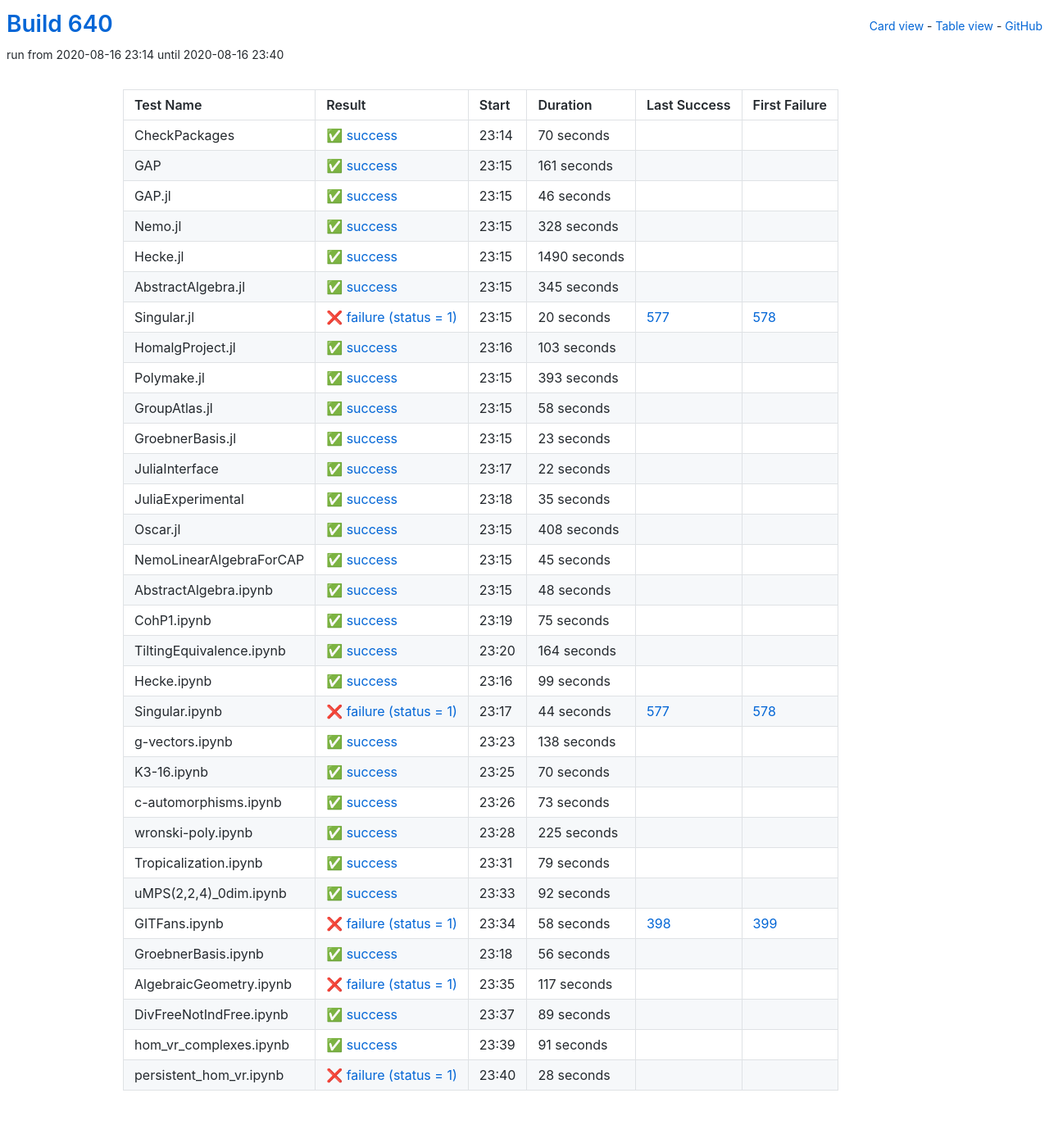
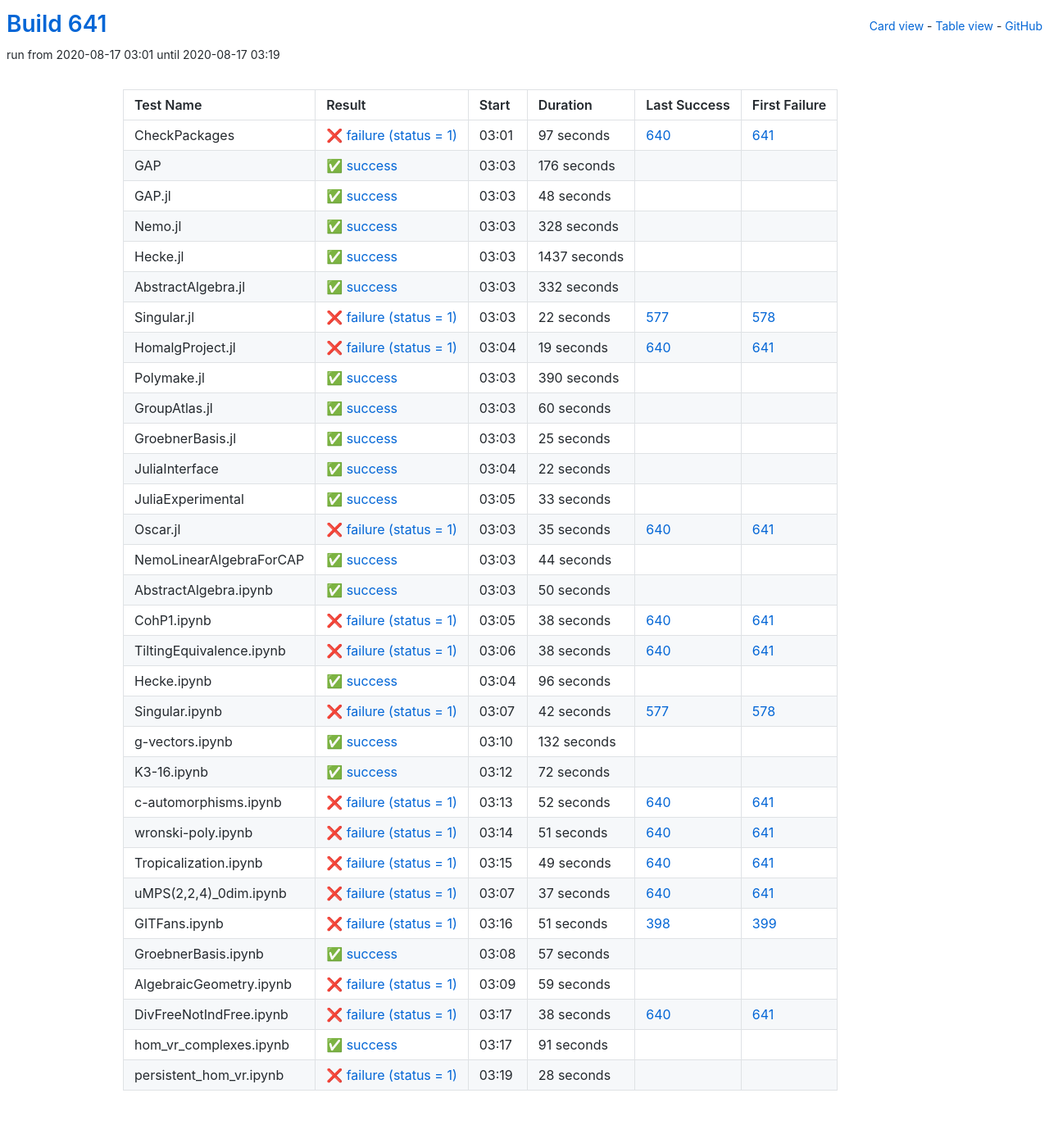
Before and after one commit to oscar-system/oscar-ci-status-stable, a Jekyll site: the page built from table.html, in a window 1280 px wide. Shown: the whole page at 82% size. Built offline with Jekyll 4.4.1, drawn with Linux system fonts in a browser that asks for light colours.

Commit message:
Build #641

```diff
--- a/_data/ci.yml
+++ b/_data/ci.yml
@@ -1,6 +1,6 @@
 ---
-build: 640
-build_url: https://oscarci.mathematik.uni-kl.de/job/oscar-stable/640/
+build: 641
+build_url: https://oscarci.mathematik.uni-kl.de/job/oscar-stable/641/
 job: oscar-stable
 organization: oscar-system
 repo: oscar-ci-status-stable
@@ -8,44 +8,44 @@ repourl: https://github.com/oscar-system/oscar-ci-status-stable
 tests:
 - name: CheckPackages
   id: checkpackages
-  log: https://oscarci.mathematik.uni-kl.de/job/oscar-stable/640/artifact/logs/build-640/CheckPackages.log
-  start: 2020-08-16 23:14
+  log: https://oscarci.mathematik.uni-kl.de/job/oscar-stable/641/artifact/logs/build-641/CheckPackages.log
+  start: 2020-08-17 03:01
+  success: false
+  exitcode: 1
+  status: failure
+  duration: 97
+  last_success: 640
+  last_success_url: https://oscarci.mathematik.uni-kl.de/job/oscar-stable/640/
+  first_failure: 641
+  first_failure_url: https://oscarci.mathematik.uni-kl.de/job/oscar-stable/641/
+- name: GAP
+  id: gap
+  log: https://oscarci.mathematik.uni-kl.de/job/oscar-stable/641/artifact/logs/build-641/GAP.log
+  start: 2020-08-17 03:03
   success: true
   exitcode: 0
   status: success
-  duration: 70
-  last_success: false
-  last_success_url:
-  first_failure: false
-  first_failure_url:
-- name: GAP
-  id: gap
-  log: https://oscarci.mathematik.uni-kl.de/job/oscar-stable/640/artifact/logs/build-640/GAP.log
-  start: 2020-08-16 23:15
-  success: true
-  exitcode: 0
-  status: success
-  duration: 161
+  duration: 176
   last_success: false
   last_success_url:
   first_failure: false
   first_failure_url:
 - name: GAP.jl
   id: gap-jl
-  log: https://oscarci.mathematik.uni-kl.de/job/oscar-stable/640/artifact/logs/build-640/GAP.jl.log
-  start: 2020-08-16 23:15
+  log: https://oscarci.mathematik.uni-kl.de/job/oscar-stable/641/artifact/logs/build-641/GAP.jl.log
+  start: 2020-08-17 03:03
   success: true
   exitcode: 0
   status: success
-  duration: 46
+  duration: 48
   last_success: false
   last_success_url:
   first_failure: false
   first_failure_url:
 - name: Nemo.jl
   id: nemo-jl
-  log: https://oscarci.mathematik.uni-kl.de/job/oscar-stable/640/artifact/logs/build-640/Nemo.jl.log
-  start: 2020-08-16 23:15
+  log: https://oscarci.mathematik.uni-kl.de/job/oscar-stable/641/artifact/logs/build-641/Nemo.jl.log
+  start: 2020-08-17 03:03
   success: true
   exitcode: 0
   status: success
@@ -56,92 +56,92 @@ tests:
   first_failure_url:
 - name: Hecke.jl
   id: hecke-jl
-  log: https://oscarci.mathematik.uni-kl.de/job/oscar-stable/640/artifact/logs/build-640/Hecke.jl.log
-  start: 2020-08-16 23:15
+  log: https://oscarci.mathematik.uni-kl.de/job/oscar-stable/641/artifact/logs/build-641/Hecke.jl.log
+  start: 2020-08-17 03:03
   success: true
   exitcode: 0
   status: success
-  duration: 1490
+  duration: 1437
   last_success: false
   last_success_url:
   first_failure: false
   first_failure_url:
 - name: AbstractAlgebra.jl
   id: abstractalgebra-jl
-  log: https://oscarci.mathematik.uni-kl.de/job/oscar-stable/640/artifact/logs/build-640/AbstractAlgebra.jl.log
-  start: 2020-08-16 23:15
+  log: https://oscarci.mathematik.uni-kl.de/job/oscar-stable/641/artifact/logs/build-641/AbstractAlgebra.jl.log
+  start: 2020-08-17 03:03
   success: true
   exitcode: 0
   status: success
-  duration: 345
+  duration: 332
   last_success: false
   last_success_url:
   first_failure: false
   first_failure_url:
 - name: Singular.jl
   id: singular-jl
-  log: https://oscarci.mathematik.uni-kl.de/job/oscar-stable/640/artifact/logs/build-640/Singular.jl.log
-  start: 2020-08-16 23:15
+  log: https://oscarci.mathematik.uni-kl.de/job/oscar-stable/641/artifact/logs/build-641/Singular.jl.log
+  start: 2020-08-17 03:03
   success: false
   exitcode: 1
   status: failure
-  duration: 20
+  duration: 22
   last_success: 577
   last_success_url: https://oscarci.mathematik.uni-kl.de/job/oscar-stable/577/
   first_failure: 578
   first_failure_url: https://oscarci.mathematik.uni-kl.de/job/oscar-stable/578/
 - name: HomalgProject.jl
   id: homalgproject-jl
-  log: https://oscarci.mathematik.uni-kl.de/job/oscar-stable/640/artifact/logs/build-640/HomalgProject.jl.log
-  start: 2020-08-16 23:16
+  log: https://oscarci.mathematik.uni-kl.de/job/oscar-stable/641/artifact/logs/build-641/HomalgProject.jl.log
+  start: 2020-08-17 03:04
+  success: false
+  exitcode: 1
+  status: failure
+  duration: 19
+  last_success: 640
+  last_success_url: https://oscarci.mathematik.uni-kl.de/job/oscar-stable/640/
+  first_failure: 641
+  first_failure_url: https://oscarci.mathematik.uni-kl.de/job/oscar-stable/641/
+- name: Polymake.jl
+  id: polymake-jl
+  log: https://oscarci.mathematik.uni-kl.de/job/oscar-stable/641/artifact/logs/build-641/Polymake.jl.log
+  start: 2020-08-17 03:03
   success: true
   exitcode: 0
   status: success
-  duration: 103
-  last_success: false
-  last_success_url:
-  first_failure: false
-  first_failure_url:
-- name: Polymake.jl
-  id: polymake-jl
-  log: https://oscarci.mathematik.uni-kl.de/job/oscar-stable/640/artifact/logs/build-640/Polymake.jl.log
-  start: 2020-08-16 23:15
-  success: true
-  exitcode: 0
-  status: success
-  duration: 393
+  duration: 390
   last_success: false
   last_success_url:
   first_failure: false
   first_failure_url:
 - name: GroupAtlas.jl
   id: groupatlas-jl
-  log: https://oscarci.mathematik.uni-kl.de/job/oscar-stable/640/artifact/logs/build-640/GroupAtlas.jl.log
-  start: 2020-08-16 23:15
+  log: https://oscarci.mathematik.uni-kl.de/job/oscar-stable/641/artifact/logs/build-641/GroupAtlas.jl.log
+  start: 2020-08-17 03:03
   success: true
   exitcode: 0
   status: success
-  duration: 58
+  duration: 60
   last_success: false
   last_success_url:
   first_failure: false
   first_failure_url:
 - name: GroebnerBasis.jl
   id: groebnerbasis-jl
-  log: https://oscarci.mathematik.uni-kl.de/job/oscar-stable/640/artifact/logs/build-640/GroebnerBasis.jl.log
-  start: 2020-08-16 23:15
+  log: https://oscarci.mathematik.uni-kl.de/job/oscar-stable/641/artifact/logs/build-641/GroebnerBasis.jl.log
+  start: 2020-08-17 03:03
   success: true
   exitcode: 0
   status: success
-  duration: 23
+  duration: 25
   last_success: false
   last_success_url:
   first_failure: false
   first_failure_url:
 - name: JuliaInterface
   id: juliainterface
-  log: https://oscarci.mathematik.uni-kl.de/job/oscar-stable/640/artifact/logs/build-640/JuliaInterface.log
-  start: 2020-08-16 23:17
+  log: https://oscarci.mathematik.uni-kl.de/job/oscar-stable/641/artifact/logs/build-641/JuliaInterface.log
+  start: 2020-08-17 03:04
   success: true
   exitcode: 0
   status: success
@@ -152,224 +152,224 @@ tests:
   first_failure_url:
 - name: JuliaExperimental
   id: juliaexperimental
-  log: https://oscarci.mathematik.uni-kl.de/job/oscar-stable/640/artifact/logs/build-640/JuliaExperimental.log
-  start: 2020-08-16 23:18
+  log: https://oscarci.mathematik.uni-kl.de/job/oscar-stable/641/artifact/logs/build-641/JuliaExperimental.log
+  start: 2020-08-17 03:05
   success: true
   exitcode: 0
   status: success
-  duration: 35
+  duration: 33
   last_success: false
   last_success_url:
   first_failure: false
   first_failure_url:
 - name: Oscar.jl
   id: oscar-jl
-  log: https://oscarci.mathematik.uni-kl.de/job/oscar-stable/640/artifact/logs/build-640/Oscar.jl.log
-  start: 2020-08-16 23:15
+  log: https://oscarci.mathematik.uni-kl.de/job/oscar-stable/641/artifact/logs/build-641/Oscar.jl.log
+  start: 2020-08-17 03:03
+  success: false
+  exitcode: 1
+  status: failure
+  duration: 35
+  last_success: 640
+  last_success_url: https://oscarci.mathematik.uni-kl.de/job/oscar-stable/640/
+  first_failure: 641
+  first_failure_url: https://oscarci.mathematik.uni-kl.de/job/oscar-stable/641/
+- name: NemoLinearAlgebraForCAP
+  id: nemolinearalgebraforcap
+  log: https://oscarci.mathematik.uni-kl.de/job/oscar-stable/641/artifact/logs/build-641/NemoLinearAlgebraForCAP.log
+  start: 2020-08-17 03:03
   success: true
   exitcode: 0
   status: success
-  duration: 408
-  last_success: false
-  last_success_url:
-  first_failure: false
-  first_failure_url:
-- name: NemoLinearAlgebraForCAP
-  id: nemolinearalgebraforcap
-  log: https://oscarci.mathematik.uni-kl.de/job/oscar-stable/640/artifact/logs/build-640/NemoLinearAlgebraForCAP.log
-  start: 2020-08-16 23:15
-  success: true
-  exitcode: 0
-  status: success
-  duration: 45
+  duration: 44
   last_success: false
   last_success_url:
   first_failure: false
   first_failure_url:
 - name: AbstractAlgebra.ipynb
   id: abstractalgebra-ipynb
-  log: https://oscarci.mathematik.uni-kl.de/job/oscar-stable/640/artifact/logs/build-640/AbstractAlgebra.ipynb.log
-  start: 2020-08-16 23:15
+  log: https://oscarci.mathematik.uni-kl.de/job/oscar-stable/641/artifact/logs/build-641/AbstractAlgebra.ipynb.log
+  start: 2020-08-17 03:03
   success: true
   exitcode: 0
   status: success
-  duration: 48
+  duration: 50
   last_success: false
   last_success_url:
   first_failure: false
   first_failure_url:
 - name: CohP1.ipynb
   id: cohp1-ipynb
-  log: https://oscarci.mathematik.uni-kl.de/job/oscar-stable/640/artifact/logs/build-640/CohP1.ipynb.log
-  start: 2020-08-16 23:19
+  log: https://oscarci.mathematik.uni-kl.de/job/oscar-stable/641/artifact/logs/build-641/CohP1.ipynb.log
+  start: 2020-08-17 03:05
+  success: false
+  exitcode: 1
+  status: failure
+  duration: 38
+  last_success: 640
+  last_success_url: https://oscarci.mathematik.uni-kl.de/job/oscar-stable/640/
+  first_failure: 641
+  first_failure_url: https://oscarci.mathematik.uni-kl.de/job/oscar-stable/641/
+- name: TiltingEquivalence.ipynb
+  id: tiltingequivalence-ipynb
+  log: https://oscarci.mathematik.uni-kl.de/job/oscar-stable/641/artifact/logs/build-641/TiltingEquivalence.ipynb.log
+  start: 2020-08-17 03:06
+  success: false
+  exitcode: 1
+  status: failure
+  duration: 38
+  last_success: 640
+  last_success_url: https://oscarci.mathematik.uni-kl.de/job/oscar-stable/640/
+  first_failure: 641
+  first_failure_url: https://oscarci.mathematik.uni-kl.de/job/oscar-stable/641/
+- name: Hecke.ipynb
+  id: hecke-ipynb
+  log: https://oscarci.mathematik.uni-kl.de/job/oscar-stable/641/artifact/logs/build-641/Hecke.ipynb.log
+  start: 2020-08-17 03:04
   success: true
   exitcode: 0
   status: success
-  duration: 75
-  last_success: false
-  last_success_url:
-  first_failure: false
-  first_failure_url:
-- name: TiltingEquivalence.ipynb
-  id: tiltingequivalence-ipynb
-  log: https://oscarci.mathematik.uni-kl.de/job/oscar-stable/640/artifact/logs/build-640/TiltingEquivalence.ipynb.log
-  start: 2020-08-16 23:20
-  success: true
-  exitcode: 0
-  status: success
-  duration: 164
-  last_success: false
-  last_success_url:
-  first_failure: false
-  first_failure_url:
-- name: Hecke.ipynb
-  id: hecke-ipynb
-  log: https://oscarci.mathematik.uni-kl.de/job/oscar-stable/640/artifact/logs/build-640/Hecke.ipynb.log
-  start: 2020-08-16 23:16
-  success: true
-  exitcode: 0
-  status: success
-  duration: 99
+  duration: 96
   last_success: false
   last_success_url:
   first_failure: false
   first_failure_url:
 - name: Singular.ipynb
   id: singular-ipynb
-  log: https://oscarci.mathematik.uni-kl.de/job/oscar-stable/640/artifact/logs/build-640/Singular.ipynb.log
-  start: 2020-08-16 23:17
+  log: https://oscarci.mathematik.uni-kl.de/job/oscar-stable/641/artifact/logs/build-641/Singular.ipynb.log
+  start: 2020-08-17 03:07
   success: false
   exitcode: 1
   status: failure
-  duration: 44
+  duration: 42
   last_success: 577
   last_success_url: https://oscarci.mathematik.uni-kl.de/job/oscar-stable/577/
   first_failure: 578
   first_failure_url: https://oscarci.mathematik.uni-kl.de/job/oscar-stable/578/
 - name: g-vectors.ipynb
   id: g-vectors-ipynb
-  log: https://oscarci.mathematik.uni-kl.de/job/oscar-stable/640/artifact/logs/build-640/g-vectors.ipynb.log
-  start: 2020-08-16 23:23
+  log: https://oscarci.mathematik.uni-kl.de/job/oscar-stable/641/artifact/logs/build-641/g-vectors.ipynb.log
+  start: 2020-08-17 03:10
   success: true
   exitcode: 0
   status: success
-  duration: 138
+  duration: 132
   last_success: false
   last_success_url:
   first_failure: false
   first_failure_url:
 - name: K3-16.ipynb
   id: k3-16-ipynb
-  log: https://oscarci.mathematik.uni-kl.de/job/oscar-stable/640/artifact/logs/build-640/K3-16.ipynb.log
-  start: 2020-08-16 23:25
+  log: https://oscarci.mathematik.uni-kl.de/job/oscar-stable/641/artifact/logs/build-641/K3-16.ipynb.log
+  start: 2020-08-17 03:12
   success: true
   exitcode: 0
   status: success
-  duration: 70
+  duration: 72
   last_success: false
   last_success_url:
   first_failure: false
   first_failure_url:
 - name: c-automorphisms.ipynb
   id: c-automorphisms-ipynb
-  log: https://oscarci.mathematik.uni-kl.de/job/oscar-stable/640/artifact/logs/build-640/c-automorphisms.ipynb.log
-  start: 2020-08-16 23:26
-  success: true
-  exitcode: 0
-  status: success
-  duration: 73
-  last_success: false
-  last_success_url:
-  first_failure: false
-  first_failure_url:
-- name: wronski-poly.ipynb
-  id: wronski-poly-ipynb
-  log: https://oscarci.mathematik.uni-kl.de/job/oscar-stable/640/artifact/logs/build-640/wronski-poly.ipynb.log
-  start: 2020-08-16 23:28
-  success: true
-  exitcode: 0
-  status: success
-  duration: 225
-  last_success: false
-  last_success_url:
-  first_failure: false
-  first_failure_url:
-- name: Tropicalization.ipynb
-  id: tropicalization-ipynb
-  log: https://oscarci.mathematik.uni-kl.de/job/oscar-stable/640/artifact/logs/build-640/Tropicalization.ipynb.log
-  start: 2020-08-16 23:31
-  success: true
-  exitcode: 0
-  status: success
-  duration: 79
-  last_success: false
-  last_success_url:
-  first_failure: false
-  first_failure_url:
-- name: uMPS(2,2,4)_0dim.ipynb
-  id: umps-2-2-4-0dim-ipynb
-  log: https://oscarci.mathematik.uni-kl.de/job/oscar-stable/640/artifact/logs/build-640/uMPS-2-2-4-_0dim.ipynb.log
-  start: 2020-08-16 23:33
-  success: true
-  exitcode: 0
-  status: success
-  duration: 92
-  last_success: false
-  last_success_url:
-  first_failure: false
-  first_failure_url:
-- name: GITFans.ipynb
-  id: gitfans-ipynb
-  log: https://oscarci.mathematik.uni-kl.de/job/oscar-stable/640/artifact/logs/build-640/GITFans.ipynb.log
-  start: 2020-08-16 23:34
+  log: https://oscarci.mathematik.uni-kl.de/job/oscar-stable/641/artifact/logs/build-641/c-automorphisms.ipynb.log
+  start: 2020-08-17 03:13
   success: false
   exitcode: 1
   status: failure
-  duration: 58
+  duration: 52
+  last_success: 640
+  last_success_url: https://oscarci.mathematik.uni-kl.de/job/oscar-stable/640/
+  first_failure: 641
+  first_failure_url: https://oscarci.mathematik.uni-kl.de/job/oscar-stable/641/
+- name: wronski-poly.ipynb
+  id: wronski-poly-ipynb
+  log: https://oscarci.mathematik.uni-kl.de/job/oscar-stable/641/artifact/logs/build-641/wronski-poly.ipynb.log
+  start: 2020-08-17 03:14
+  success: false
+  exitcode: 1
+  status: failure
+  duration: 51
+  last_success: 640
+  last_success_url: https://oscarci.mathematik.uni-kl.de/job/oscar-stable/640/
+  first_failure: 641
+  first_failure_url: https://oscarci.mathematik.uni-kl.de/job/oscar-stable/641/
+- name: Tropicalization.ipynb
+  id: tropicalization-ipynb
+  log: https://oscarci.mathematik.uni-kl.de/job/oscar-stable/641/artifact/logs/build-641/Tropicalization.ipynb.log
+  start: 2020-08-17 03:15
+  success: false
+  exitcode: 1
+  status: failure
+  duration: 49
+  last_success: 640
+  last_success_url: https://oscarci.mathematik.uni-kl.de/job/oscar-stable/640/
+  first_failure: 641
+  first_failure_url: https://oscarci.mathematik.uni-kl.de/job/oscar-stable/641/
+- name: uMPS(2,2,4)_0dim.ipynb
+  id: umps-2-2-4-0dim-ipynb
+  log: https://oscarci.mathematik.uni-kl.de/job/oscar-stable/641/artifact/logs/build-641/uMPS-2-2-4-_0dim.ipynb.log
+  start: 2020-08-17 03:07
+  success: false
+  exitcode: 1
+  status: failure
+  duration: 37
+  last_success: 640
+  last_success_url: https://oscarci.mathematik.uni-kl.de/job/oscar-stable/640/
+  first_failure: 641
+  first_failure_url: https://oscarci.mathematik.uni-kl.de/job/oscar-stable/641/
+- name: GITFans.ipynb
+  id: gitfans-ipynb
+  log: https://oscarci.mathematik.uni-kl.de/job/oscar-stable/641/artifact/logs/build-641/GITFans.ipynb.log
+  start: 2020-08-17 03:16
+  success: false
+  exitcode: 1
+  status: failure
+  duration: 51
   last_success: 398
   last_success_url: https://oscarci.mathematik.uni-kl.de/job/oscar-stable/398/
   first_failure: 399
   first_failure_url: https://oscarci.mathematik.uni-kl.de/job/oscar-stable/399/
 - name: GroebnerBasis.ipynb
   id: groebnerbasis-ipynb
-  log: https://oscarci.mathematik.uni-kl.de/job/oscar-stable/640/artifact/logs/build-640/GroebnerBasis.ipynb.log
-  start: 2020-08-16 23:18
+  log: https://oscarci.mathematik.uni-kl.de/job/oscar-stable/641/artifact/logs/build-641/GroebnerBasis.ipynb.log
+  start: 2020-08-17 03:08
   success: true
   exitcode: 0
   status: success
-  duration: 56
+  duration: 57
   last_success: false
   last_success_url:
   first_failure: false
   first_failure_url:
 - name: AlgebraicGeometry.ipynb
   id: algebraicgeometry-ipynb
-  log: https://oscarci.mathematik.uni-kl.de/job/oscar-stable/640/artifact/logs/build-640/AlgebraicGeometry.ipynb.log
-  start: 2020-08-16 23:35
+  log: https://oscarci.mathematik.uni-kl.de/job/oscar-stable/641/artifact/logs/build-641/AlgebraicGeometry.ipynb.log
+  start: 2020-08-17 03:09
   success: false
   exitcode: 1
   status: failure
-  duration: 117
+  duration: 59
   last_success: false
   last_success_url:
   first_failure: false
   first_failure_url:
 - name: DivFreeNotIndFree.ipynb
   id: divfreenotindfree-ipynb
-  log: https://oscarci.mathematik.uni-kl.de/job/oscar-stable/640/artifact/logs/build-640/DivFreeNotIndFree.ipynb.log
-  start: 2020-08-16 23:37
-  success: true
-  exitcode: 0
-  status: success
-  duration: 89
-  last_success: false
-  last_success_url:
-  first_failure: false
-  first_failure_url:
+  log: https://oscarci.mathematik.uni-kl.de/job/oscar-stable/641/artifact/logs/build-641/DivFreeNotIndFree.ipynb.log
+  start: 2020-08-17 03:17
+  success: false
+  exitcode: 1
+  status: failure
+  duration: 38
+  last_success: 640
+  last_success_url: https://oscarci.mathematik.uni-kl.de/job/oscar-stable/640/
+  first_failure: 641
+  first_failure_url: https://oscarci.mathematik.uni-kl.de/job/oscar-stable/641/
 - name: hom_vr_complexes.ipynb
   id: hom-vr-complexes-ipynb
-  log: https://oscarci.mathematik.uni-kl.de/job/oscar-stable/640/artifact/logs/build-640/hom_vr_complexes.ipynb.log
-  start: 2020-08-16 23:39
+  log: https://oscarci.mathematik.uni-kl.de/job/oscar-stable/641/artifact/logs/build-641/hom_vr_complexes.ipynb.log
+  start: 2020-08-17 03:17
   success: true
   exitcode: 0
   status: success
@@ -380,8 +380,8 @@ tests:
   first_failure_url:
 - name: persistent_hom_vr.ipynb
   id: persistent-hom-vr-ipynb
-  log: https://oscarci.mathematik.uni-kl.de/job/oscar-stable/640/artifact/logs/build-640/persistent_hom_vr.ipynb.log
-  start: 2020-08-16 23:40
+  log: https://oscarci.mathematik.uni-kl.de/job/oscar-stable/641/artifact/logs/build-641/persistent_hom_vr.ipynb.log
+  start: 2020-08-17 03:19
   success: false
   exitcode: 1
   status: failure
```
Also changed, not shown: README.md.
